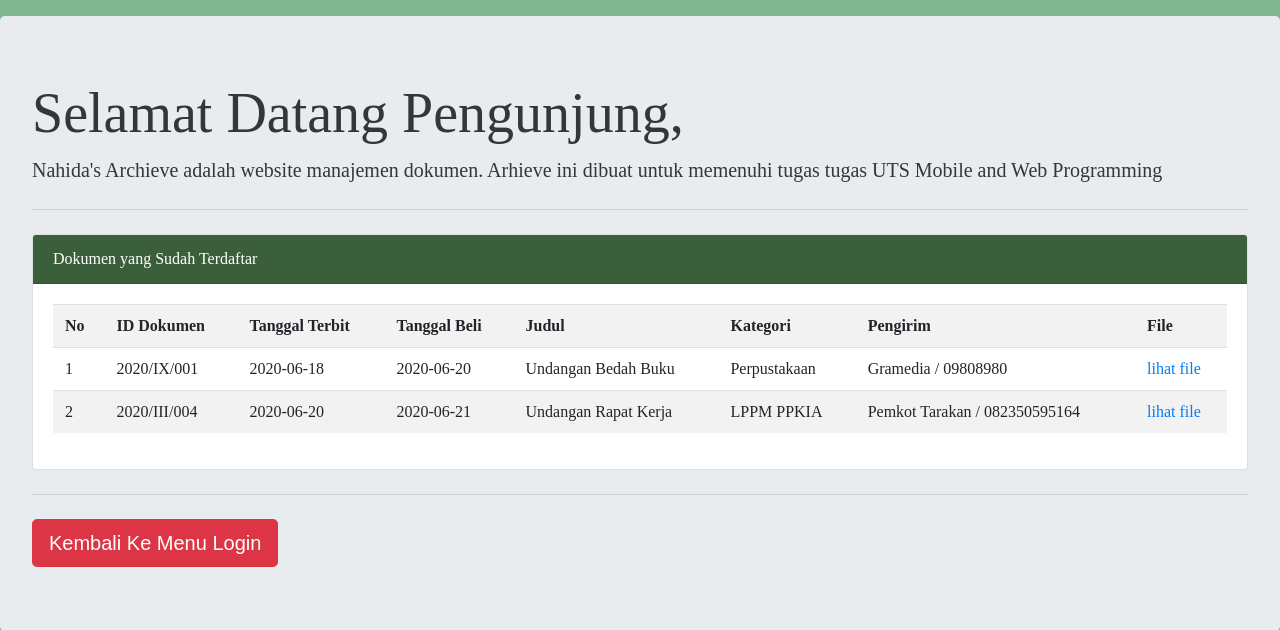
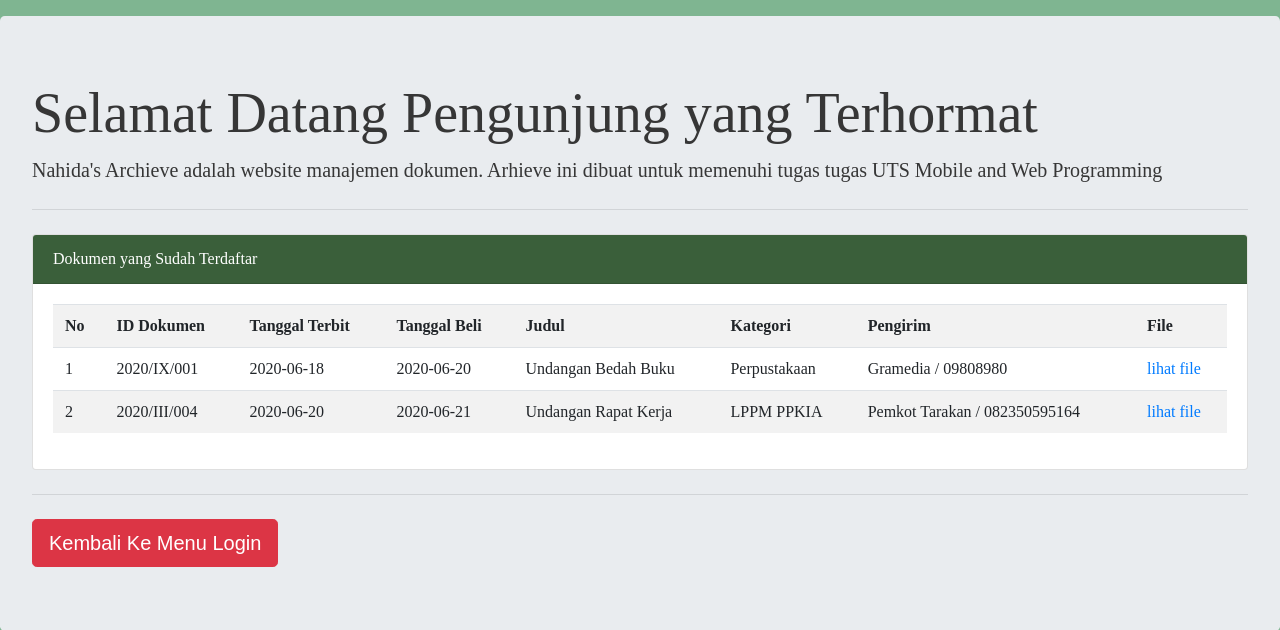
Before and after one commit to LadyCharmine/earsip, a PHP site: page /noakun.php in a window 1280 px wide. Shown: the top 630 px of the page. Run offline with PHP 8.4, Linux system fonts and the light colour scheme; data comes from the database, SQL or seed files in the repository.

Commit message:
tambahan bos ku

```diff
--- a/noakun.php
+++ b/noakun.php
@@ -108,7 +108,7 @@
 
 
 <div class="jumbotron mt-3">
-  <h1 class="display-4">Selamat Datang Pengunjung,</h1>
+  <h1 class="display-4">Selamat Datang Pengunjung yang Terhormat</h1>
   <p class="lead">Nahida's Archieve adalah website manajemen dokumen. Arhieve ini dibuat untuk memenuhi tugas tugas UTS Mobile and Web Programming</p>
   <hr class="my-4">
 
```
